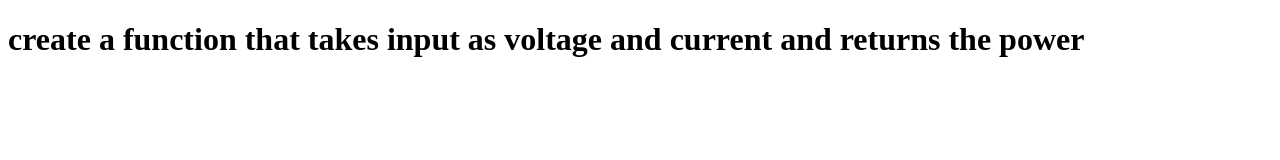
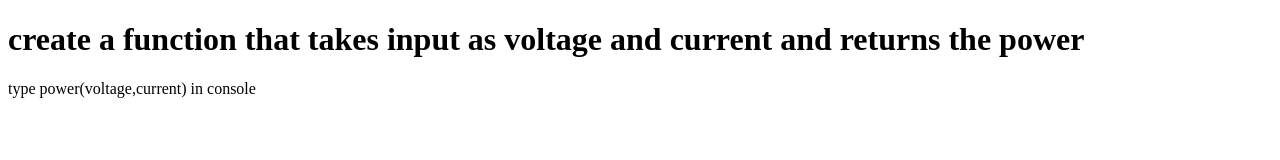
Before and after one commit to KanwaljeetSingh556/power.html, a plain HTML site: page index.html in a window 1280 px wide. Drawn offline with Linux system fonts and the light colour scheme.

Commit message:
Update and rename power.html to index.html

```diff
--- a/power.html
+++ b/index.html
@@ -8,6 +8,7 @@
 </head>
 <body>
     <h1>create a function that takes input as voltage and current and returns the power</h1>
+    type power(voltage,current) in console
 
 </body>
 <script src="function-power.js"></script>
```
